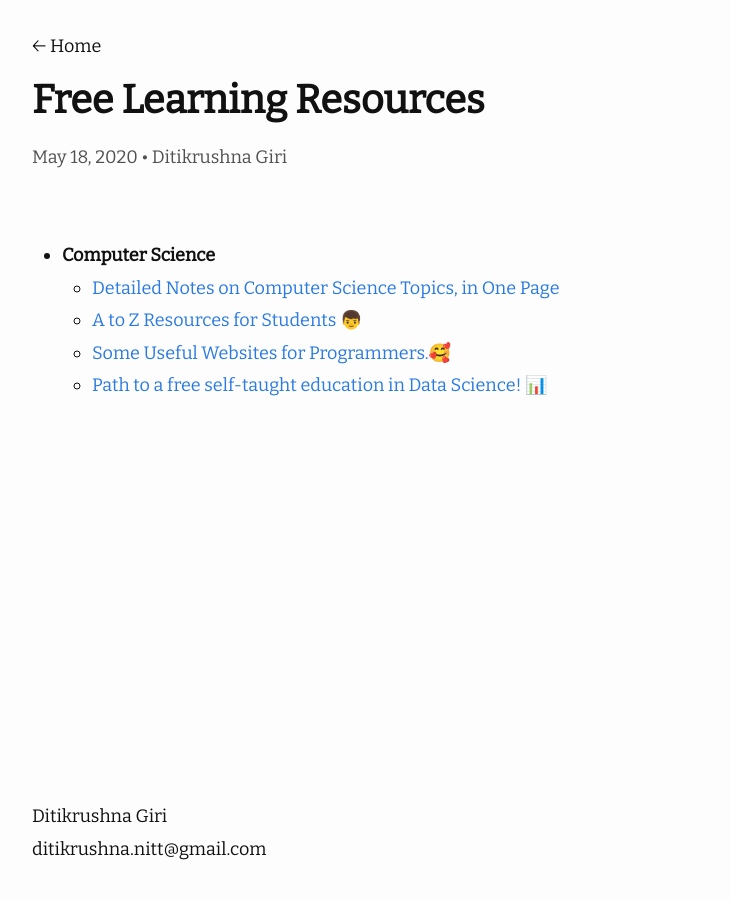
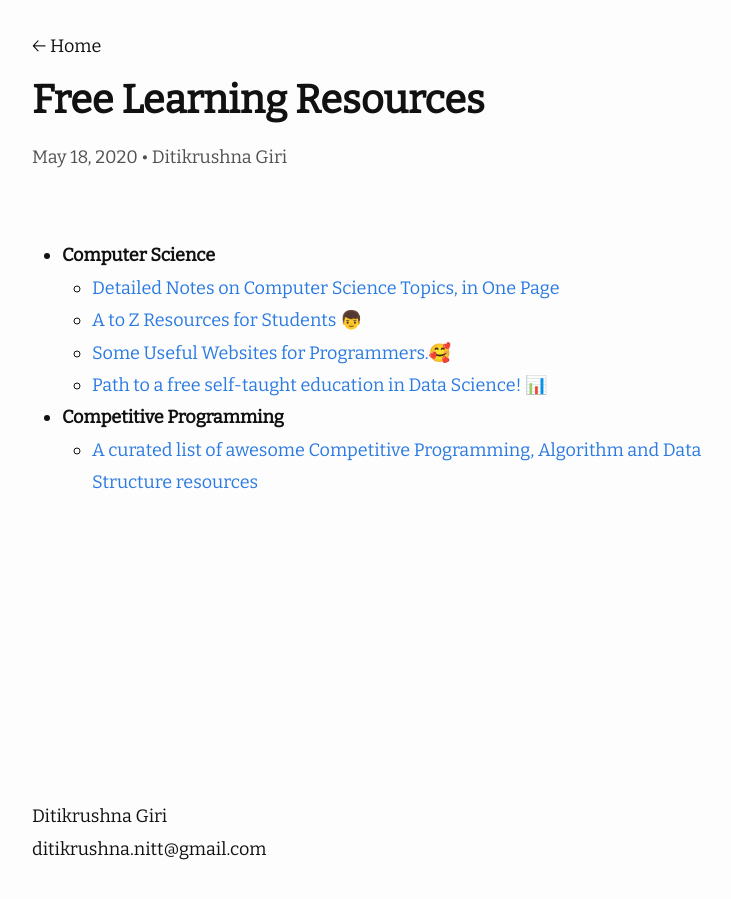
Before and after one commit to ditikrushna/eNotes, a Jekyll site: the page built from _posts/2020-05-18-Free learning resources.md, in a window 1280 px wide. Shown: the whole page, without its empty margins (238-969 px from the left). Built offline with Jekyll 4.4.1, drawn with Linux system fonts in a browser that asks for light colours; nearby versions of some CDN libraries.

Commit message:
Update 2020-05-18-Free learning resources.md

```diff
--- a/_posts/2020-05-18-Free learning resources.md
+++ b/_posts/2020-05-18-Free learning resources.md
@@ -10,3 +10,6 @@ author: "Ditikrushna Giri"
 	 - [ A to Z Resources for Students 👦](https://github.com/dipakkr/A-to-Z-Resources-for-Students)
 	 - [Some Useful Websites for Programmers.🥰](sdmg15/Best-websites-a-programmer-should-visit)
 	 - [Path to a free self-taught education in Data Science! 📊 ](https://github.com/ditikrushna/data-science)
+
+- **Competitive Programming**
+	 - [ A curated list of awesome Competitive Programming, Algorithm and Data Structure resources](https://github.com/ditikrushna/awesome-competitive-programming)
```
